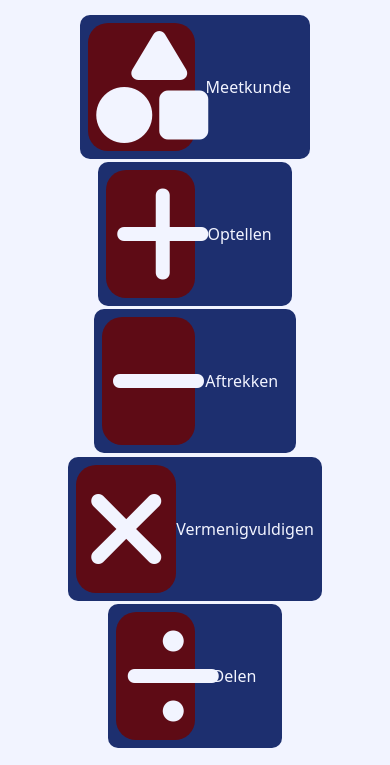
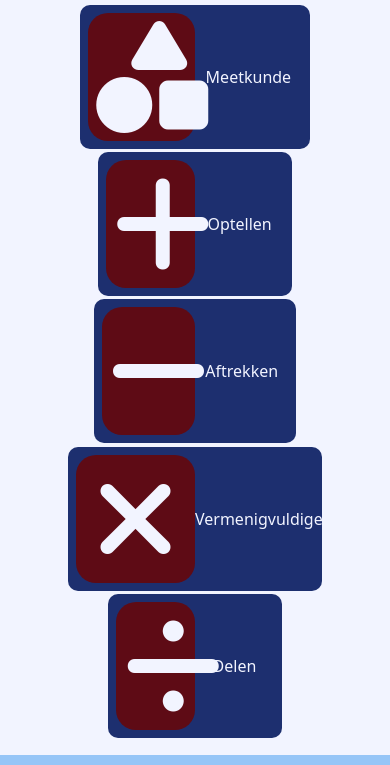
Before and after one commit to Blurpyx/Wisk_Site_Proj_WebDev_2020-2021, a plain HTML site: page public/index.html in a window 390 px wide. Shown: the part 325-1090 px from the top of the page. Drawn offline with nearby package versions, Linux system fonts and the light colour scheme; some packages are replaced by stand-ins of ours.

Commit message:
navbar en responsive

```diff
--- a/public/styles/default.css
+++ b/public/styles/default.css
@@ -16,8 +16,16 @@ body {
 #zoekbalk {
     color: #F2F4FF;
     width: 100%;
-    min-height: 50px;
+    min-height: 40px;
     background-color: #354345;
+}
+
+.navbar-brand {
+    margin-left: 1em;
+}
+
+.navbar-brand.active {
+    font-weight: 700;
 }
 
 
@@ -95,6 +103,7 @@ ul.tiles > li > a {
     background-color: #5E0B15;
     padding: .5em;
     border-radius: 20px;
+    min-width: 128px;
 }
 .image-container.desktop * {
     width: 100%;
@@ -102,8 +111,40 @@ ul.tiles > li > a {
 .text-container.desktop {
     display: flex;
     margin: auto;
+    flex-wrap: 1;
 }
 
 .center {
     margin: 0 auto;
 }
+
+@media (max-width: 1200px) {
+    .fa-7x {
+        font-size: 5em;
+    }
+    .image-container.desktop {
+        width: 50%;
+        min-width: 50%;
+    }
+}
+
+@media (max-width: 992px) {
+    .fa-7x {
+        font-size: 4em;
+    }
+    .image-container.desktop {
+        width: 50%;
+        min-width: 50%;
+    }
+}
+
+@media (max-width: 768px) {
+    .fa-7x {
+        font-size: 3em;
+    }
+
+    .image-container.desktop {
+        width: 50%;
+        min-width: 50%;
+    }
+}
```
